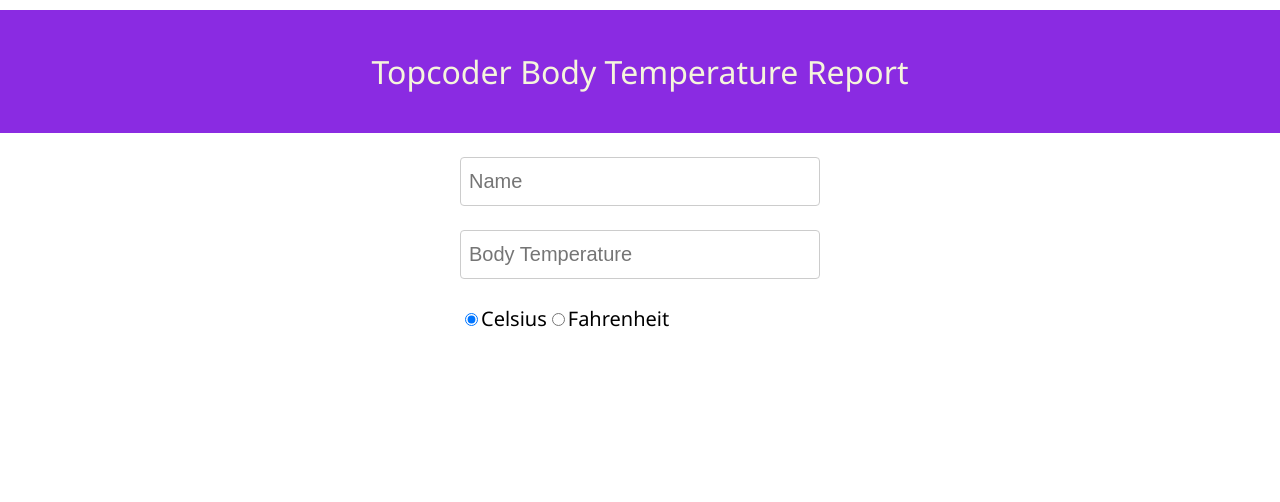
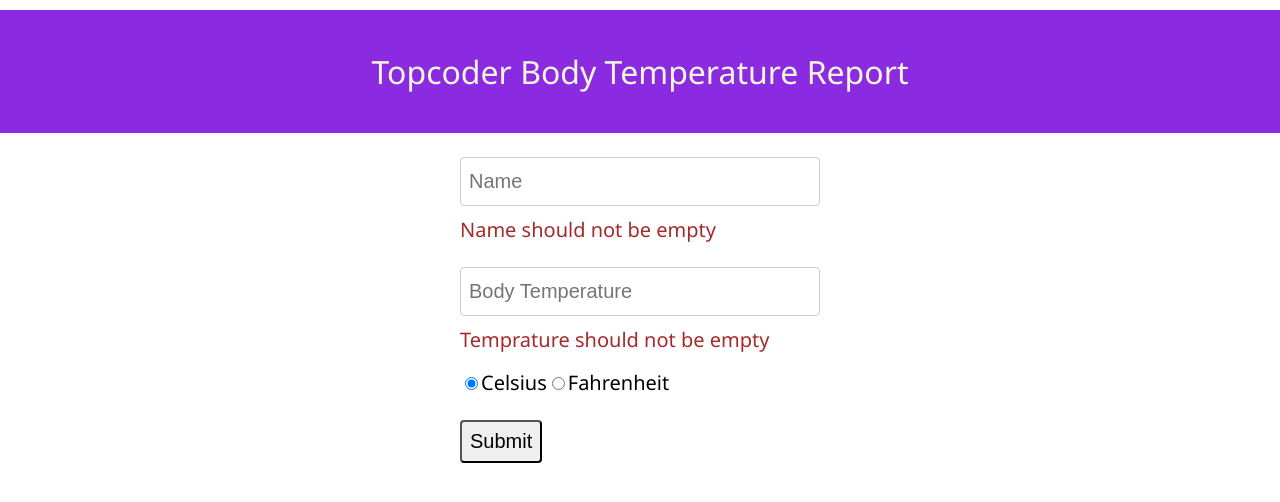
Before and after one commit to swapnilhk/body-temperature-report, a React (Create React App) app: page / in a window 1280 px wide. Shown: the top 502 px of the page. Built offline with nearby package versions, Linux system fonts and the light colour scheme.

Commit message:
Added validations to name and temperature

```diff
--- a/src/RecordTemperature.js
+++ b/src/RecordTemperature.js
@@ -1,6 +1,6 @@
 import React from 'react'
 import {useSelector, useDispatch} from 'react-redux'
-import {celsius,fahrenheit,invalidNumber,invalidPrecision,validNumber} from './actions'
+import {celsius,fahrenheit,invalidNumber,invalidPrecision,validNumber,emptyNumber,validName, emptyName} from './actions'
 import {} from './actions'
 
 function RecordTemperature() {
@@ -10,9 +10,15 @@
     }
     const tempScale = useSelector(state => state.tempScale)
     const tempError = useSelector(state => state.tempError)
+    const nameError = useSelector(state => state.nameError)
     const dispatch = useDispatch()
     const handleTempertureInput = (event) => {
         const {value} = event.target
+        if (value == null || value === ""){
+            dispatch(emptyNumber())
+            console.log("ddddd")
+        }
+        else{
             let patt = /^((\d+)|(\d+\.\d{1,}))$/;
             let x = value.search(patt)
             if(x === -1){
@@ -28,20 +34,27 @@
                 }
             }
         }
-    const handleChange = (event) => {
-        const {name, value} = event.target
-        console.log(name+" "+value)
-        this.setState({
-            [name] : value
-        })
+    }
+    const handleNameInput = (event) => {
+        const {value} = event.target
+        if(value == null || value === ""){
+            dispatch(emptyName())
+        }
+        else {
+            dispatch(validName())
+        }
     }
 
     return (
-    <form>
+    <form onSubmit={handleSubmit}>
         <input
             placeholder="Name"
-            type="text"/><br/>
-
+            type="text"
+            onChange={handleNameInput}/>
+        <div
+            className="error">
+            {nameError}
+        </div>
         <input
             placeholder="Body Temperature"
             type="text"
@@ -68,6 +81,8 @@
                 onChange={() => dispatch(fahrenheit())}/>
             Fahrenheit
         </label>
+        <br/>
+        <button>Submit</button>
     </form>
     )
 }
--- a/src/actions/index.js
+++ b/src/actions/index.js
@@ -22,8 +22,26 @@
     }
 }
 
+export const emptyNumber = () => {
+    return {
+        type: "EMPTY_NUMBER"
+    }
+}
+
 export const validNumber = () => {
     return {
         type: "VALID_NUMBER"
     }
 }
+
+export const emptyName = () => {
+    return {
+        type: "EMPTY_NAME"
+    }
+}
+
+export const validName = () => {
+    return {
+        type: "VALID_NAME"
+    }
+}
--- a/src/reducers/errorReducer.js
+++ b/src/reducers/errorReducer.js
@@ -1,13 +1,15 @@
-const errorReducer = (state = "", action) => {
+const errorReducer = (defaultState = "Temprature should not be empty", action) => {
     switch (action.type) {
         case "INVALID_NUMBER":
             return "Invalid number"
         case "INVALID_PRECISION":
             return "Only two digits after decimal"
+        case "EMPTY_NUMBER":
+            return "Temprature should not be empty"
         case "VALID_NUMBER":
-                return ""
+            return ""
         default:
-            return state
+            return defaultState
     }
 
 }
--- a/src/reducers/index.js
+++ b/src/reducers/index.js
@@ -1,10 +1,12 @@
 import tempScaleReducer from './tempScaleReducer'
 import errorReducer from './errorReducer'
+import nameErrorReducer from './nameErrorReducer'
 import {combineReducers} from 'redux'
 
 const rootReducer = combineReducers({
     tempScale: tempScaleReducer,
-    tempError: errorReducer
+    tempError: errorReducer,
+    nameError: nameErrorReducer
 })
 
 export default rootReducer
--- /dev/null
+++ b/src/reducers/nameErrorReducer.js
@@ -0,0 +1,12 @@
+const nameErrorReducer = (defaultState = "Name should not be empty", action) => {
+    switch (action.type) {
+        case "EMPTY_NAME":
+            return "Name should not be empty"
+        case "VALID_NAME":
+            return ""
+        default:
+            return defaultState
+    }
+}
+
+export default nameErrorReducer
--- a/src/styles.css
+++ b/src/styles.css
@@ -45,3 +45,10 @@
   margin-top: 10px;
   font-size: 20px;
 }
+
+button {
+  margin-top: 24px;
+  font-size: 20px;
+  padding: 8px;
+  border-radius: 4px;
+}
```
Lines whose indentation alone changed are shown as unchanged.
